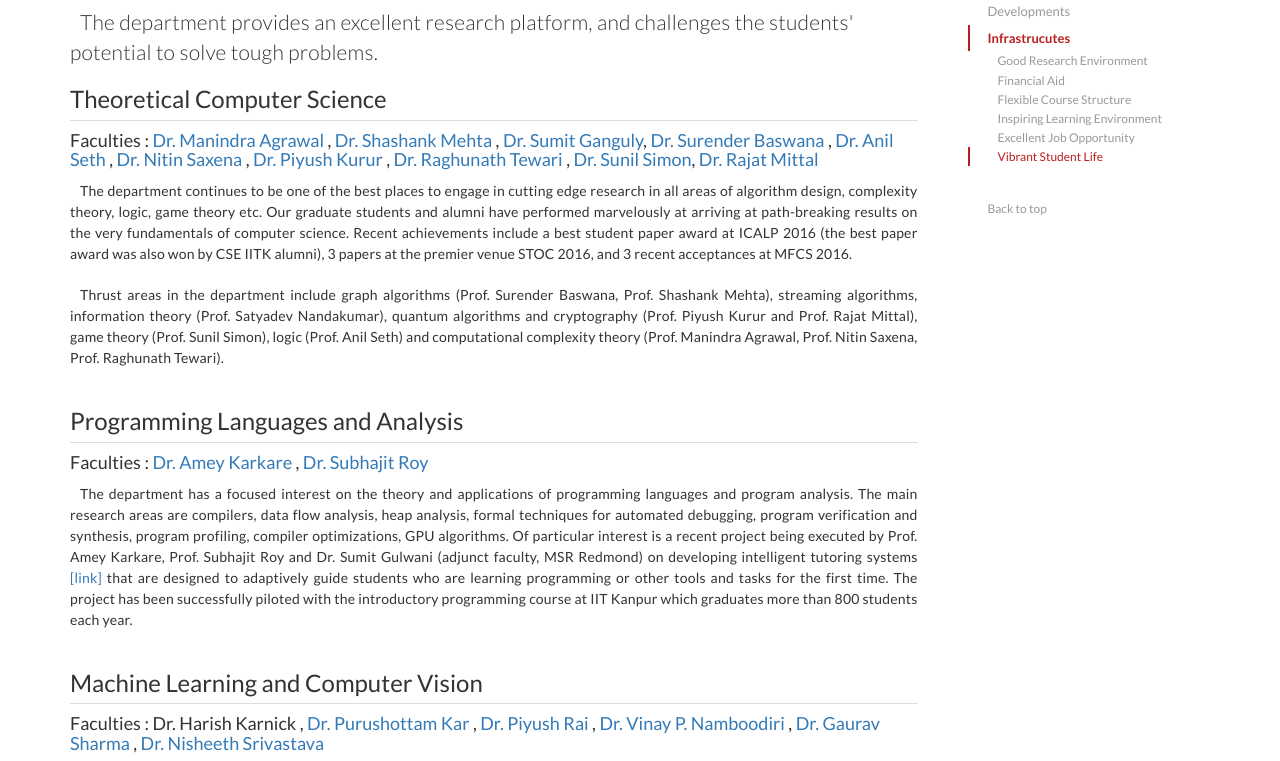
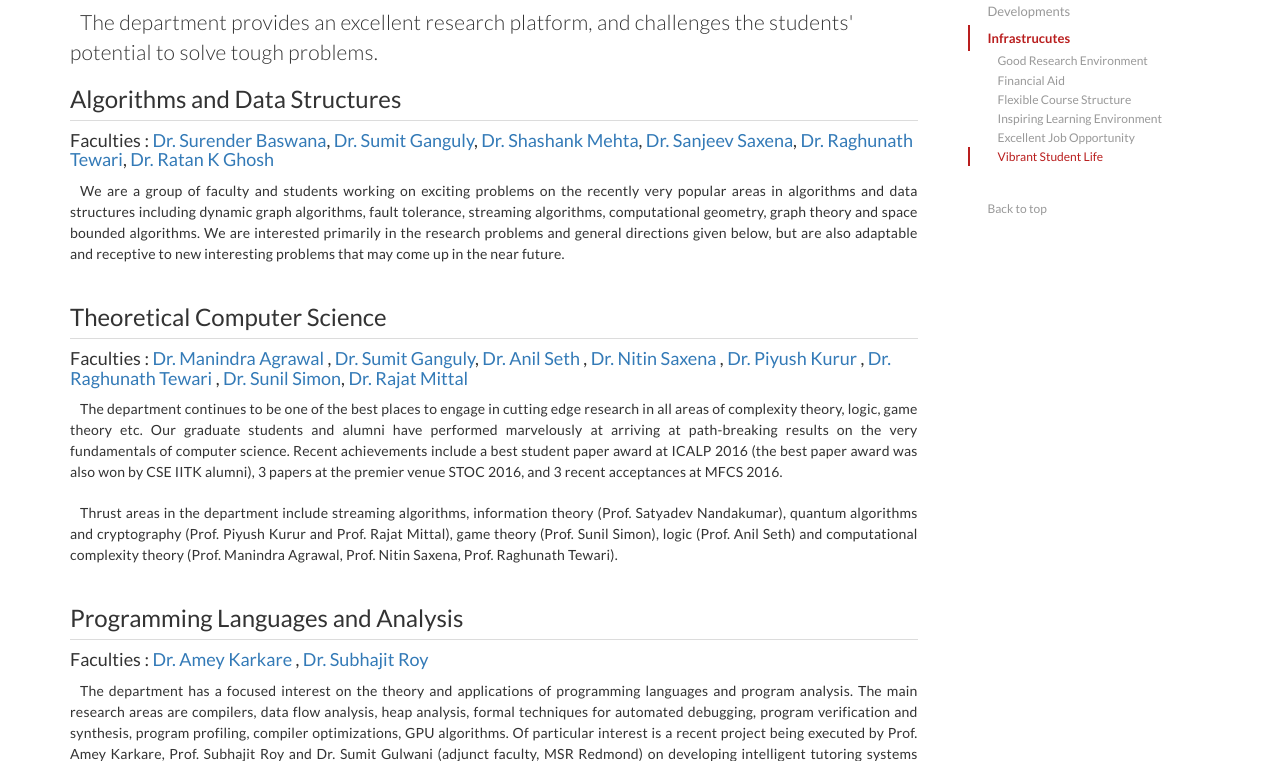
Before and after one commit to cseAtIITK/pg-website, a plain HTML site: page acads/index.html in a window 1280 px wide. Shown: the part 444-1205 px from the top of the page. Drawn offline with nearby package versions, Linux system fonts and the light colour scheme.

Commit message:
Split TOC into Algo/DS + TOC; fixes #3

```diff
--- a/acads/index.html
+++ b/acads/index.html
@@ -88,11 +88,20 @@ STYLESHEETS
           <h2 id="ra">Research Areas</h2>
           <p class="lead" style="margin-bottom:0px">The department provides an excellent research platform, and challenges the students' potential to solve tough problems. </p>
 
-          <h3 id="ra-tcs">Theoretical Computer Science</h3>
-          <h4>Faculties : <a href="https://sites.google.com/view/manindra/home" target="_blank">Dr. Manindra Agrawal</a> , <a href="http://www.cse.iitk.ac.in/users/skmehta/" target="_blank">Dr. Shashank Mehta</a> , <a href="http://cse.iitk.ac.in/users/sganguly/" target="_blank">Dr. Sumit Ganguly</a>, <a href="http://www.cse.iitk.ac.in/users/sbaswana/" target="_blank">Dr. Surender Baswana</a> , <a href="https://www.cse.iitk.ac.in/users/seth/" target="_blank">Dr. Anil Seth</a> , <a href="http://www.cse.iitk.ac.in/users/nitin/" target="_blank">Dr. Nitin Saxena</a> , <a href="http://www.cse.iitk.ac.in/users/ppk/" target="_blank">Dr. Piyush Kurur</a> , <a href="https://www.cse.iitk.ac.in/users/rtewari/" target="_blank">Dr. Raghunath Tewari</a> , <a href="http://cse.iitk.ac.in/users/simon/" target="_blank">Dr. Sunil Simon</a>, <a href="http://www.cse.iitk.ac.in/users/rmittal/" target="_blank">Dr. Rajat Mittal</a>  </h4>
+					<h3 id="ra-algo">Algorithms and Data Structures</h3>
+					<h4>Faculties : <a href="http://cse.iitk.ac.in/users/sbaswana/" target="_blank">Dr. Surender Baswana</a>, <a href="http://cse.iitk.ac.in/users/sganguly/" target="_blank">Dr. Sumit Ganguly</a>, <a href="http://cse.iitk.ac.in/users/skmehta/" target="_blank">Dr. Shashank Mehta</a>, <a href="http://cse.iitk.ac.in/users/ssax/" target="_blank">Dr. Sanjeev Saxena</a>, <a href="http://cse.iitk.ac.in/users/rtewari/" target="_blank">Dr. Raghunath Tewari</a>, <a href="http://cse.iitk.ac.in/users/rkg/" target="_blank">Dr. Ratan K Ghosh</a></h4>
           <div class="row bs-examples">
             <div class="col-xs-12">
-              <p class="text-justify"> The department continues to be one of the best places to engage in cutting edge research in all areas of algorithm design, complexity theory, logic, game theory etc. Our graduate students and alumni have performed marvelously at arriving at path-breaking results on the very fundamentals of computer science. Recent achievements include a best student paper award at ICALP 2016 (the best paper award was also won by CSE IITK alumni), 3 papers at the premier venue STOC 2016, and 3 recent acceptances at MFCS 2016. <p class="text-justify">Thrust areas in the department include graph algorithms (Prof. Surender Baswana, Prof. Shashank Mehta), streaming algorithms, information theory (Prof. Satyadev Nandakumar), quantum algorithms and cryptography (Prof. Piyush Kurur and Prof. Rajat Mittal), game theory (Prof. Sunil Simon), logic (Prof. Anil Seth) and computational complexity theory (Prof. Manindra Agrawal, Prof. Nitin Saxena, Prof. Raghunath Tewari).
+										<p class="text-justify">
+										We are a group of faculty and students working on exciting problems on the recently very popular areas in algorithms and data structures including dynamic graph algorithms, fault tolerance, streaming algorithms, computational geometry, graph theory and space bounded algorithms. We are interested primarily in the research problems and general directions given below, but are also adaptable and receptive to new interesting problems that may come up in the near future.</p>
+            </div>
+
+          </div>
+          <h3 id="ra-tcs">Theoretical Computer Science</h3>
+          <h4>Faculties : <a href="https://sites.google.com/view/manindra/home" target="_blank">Dr. Manindra Agrawal</a> , <a href="http://cse.iitk.ac.in/users/sganguly/" target="_blank">Dr. Sumit Ganguly</a>, <a href="https://www.cse.iitk.ac.in/users/seth/" target="_blank">Dr. Anil Seth</a> , <a href="http://www.cse.iitk.ac.in/users/nitin/" target="_blank">Dr. Nitin Saxena</a> , <a href="http://www.cse.iitk.ac.in/users/ppk/" target="_blank">Dr. Piyush Kurur</a> , <a href="https://www.cse.iitk.ac.in/users/rtewari/" target="_blank">Dr. Raghunath Tewari</a> , <a href="http://cse.iitk.ac.in/users/simon/" target="_blank">Dr. Sunil Simon</a>, <a href="http://www.cse.iitk.ac.in/users/rmittal/" target="_blank">Dr. Rajat Mittal</a>  </h4>
+          <div class="row bs-examples">
+            <div class="col-xs-12">
+              <p class="text-justify"> The department continues to be one of the best places to engage in cutting edge research in all areas of complexity theory, logic, game theory etc. Our graduate students and alumni have performed marvelously at arriving at path-breaking results on the very fundamentals of computer science. Recent achievements include a best student paper award at ICALP 2016 (the best paper award was also won by CSE IITK alumni), 3 papers at the premier venue STOC 2016, and 3 recent acceptances at MFCS 2016. <p class="text-justify">Thrust areas in the department include streaming algorithms, information theory (Prof. Satyadev Nandakumar), quantum algorithms and cryptography (Prof. Piyush Kurur and Prof. Rajat Mittal), game theory (Prof. Sunil Simon), logic (Prof. Anil Seth) and computational complexity theory (Prof. Manindra Agrawal, Prof. Nitin Saxena, Prof. Raghunath Tewari).
             </div>
 
           </div>
```
